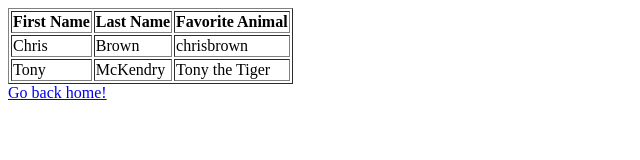
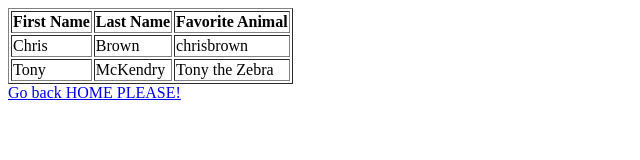
Before and after one commit to chrisman/html-exercise, a plain HTML site: page favorites.html in a window 1280 px wide. Shown: the whole page, without its empty margins (0-640 px from the left). Drawn offline with Linux system fonts and the light colour scheme.

Commit message:
changed favorites.html

```diff
--- a/favorites.html
+++ b/favorites.html
@@ -21,10 +21,10 @@
         <tr>
           <td>Tony</td>
           <td>McKendry</td>
-          <td>Tony the Tiger</td>
+          <td>Tony the Zebra</td>
         </tr>
       </tbody>
     </table>
-    <div><a href="index.html">Go back home!</a></div>
+    <div><a href="index.html">Go back HOME PLEASE!</a></div>
   </body>
 </html>
```
